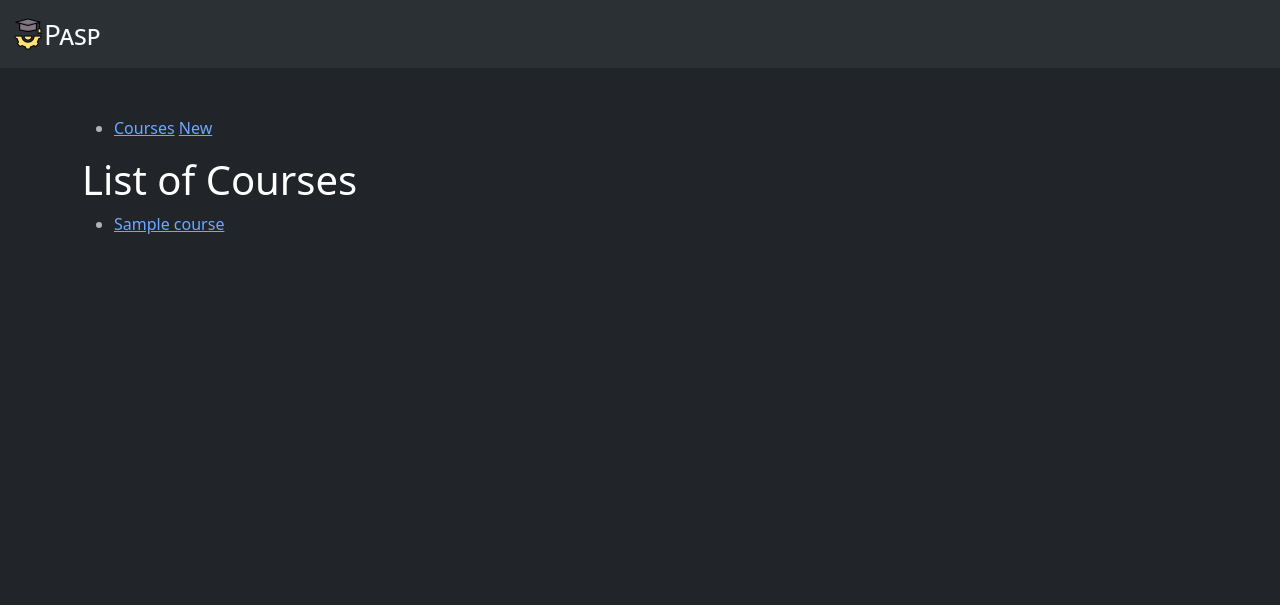
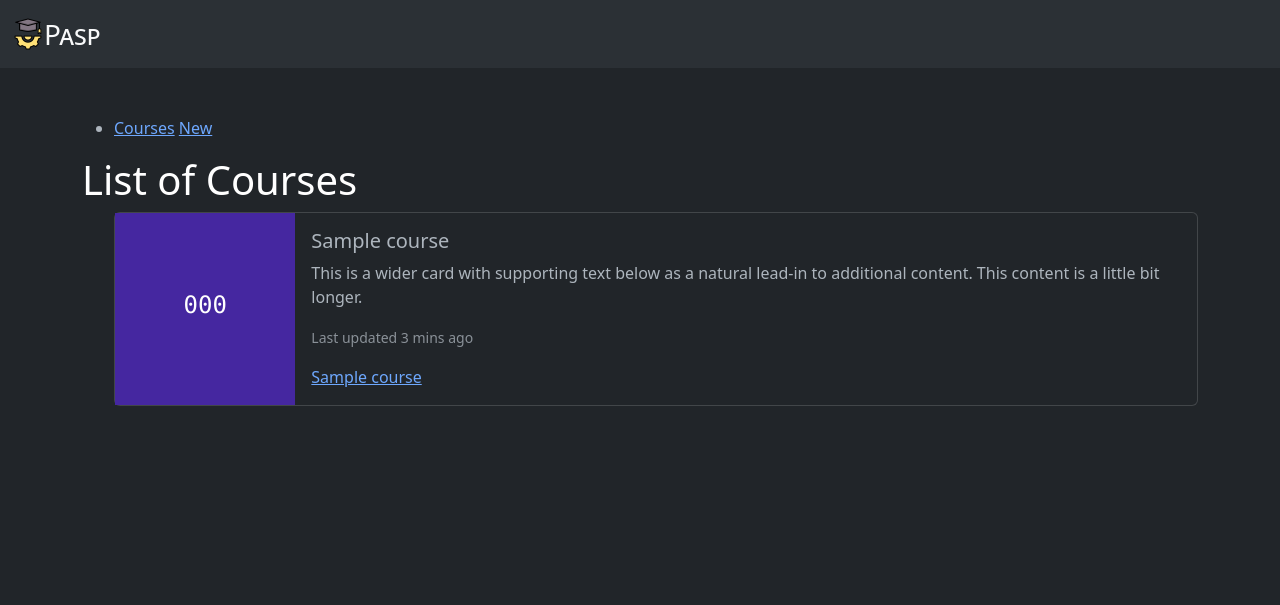
Before and after one commit to ntholi/pasp, a Django app: page /courses/ in a window 1280 px wide. Shown: the top 605 px of the page. Run offline with Django 4.2, Linux system fonts and the light colour scheme; a user stored in the database is signed in; tables that the repository leaves empty hold one stand-in row (values such as "Sample post"); some libraries are stand-ins or nearby versions.

Commit message:
create course_card

```diff
--- /dev/null
+++ b/courses/templates/courses/course_card.html
@@ -0,0 +1,18 @@
+<div class="card mb-3">
+  <div class="row g-0">
+    <div class="col-md-2">
+      <div class="h-100 w-100 d-flex justify-content-center align-items-center"
+           style="background: #4527A0">
+          <h4 class="font-monospace">{{ course.code }}</h4>
+      </div>
+    </div>
+    <div class="col-md-10">
+      <div class="card-body">
+        <h5 class="card-title">{{ course.name }}</h5>
+        <p class="card-text">This is a wider card with supporting text below as a natural lead-in to additional content. This content is a little bit longer.</p>
+        <p class="card-text"><small class="text-muted">Last updated 3 mins ago</small></p>
+          <a href="{% url 'courses:details' course.id %}">{{ course.name }}</a>
+      </div>
+    </div>
+  </div>
+</div>
--- a/courses/templates/courses/index.html
+++ b/courses/templates/courses/index.html
@@ -6,9 +6,7 @@
     <h1>List of Courses</h1>
     <ul>
         {% for course in courses %}
-            <li>
-                <a href="{% url 'courses:details' course.id %}">{{ course.name }}</a>
-            </li>
+            {% include 'courses/course_card.html' with course=course %}
         {% endfor %}
     </ul>
 {% endblock %}
```
